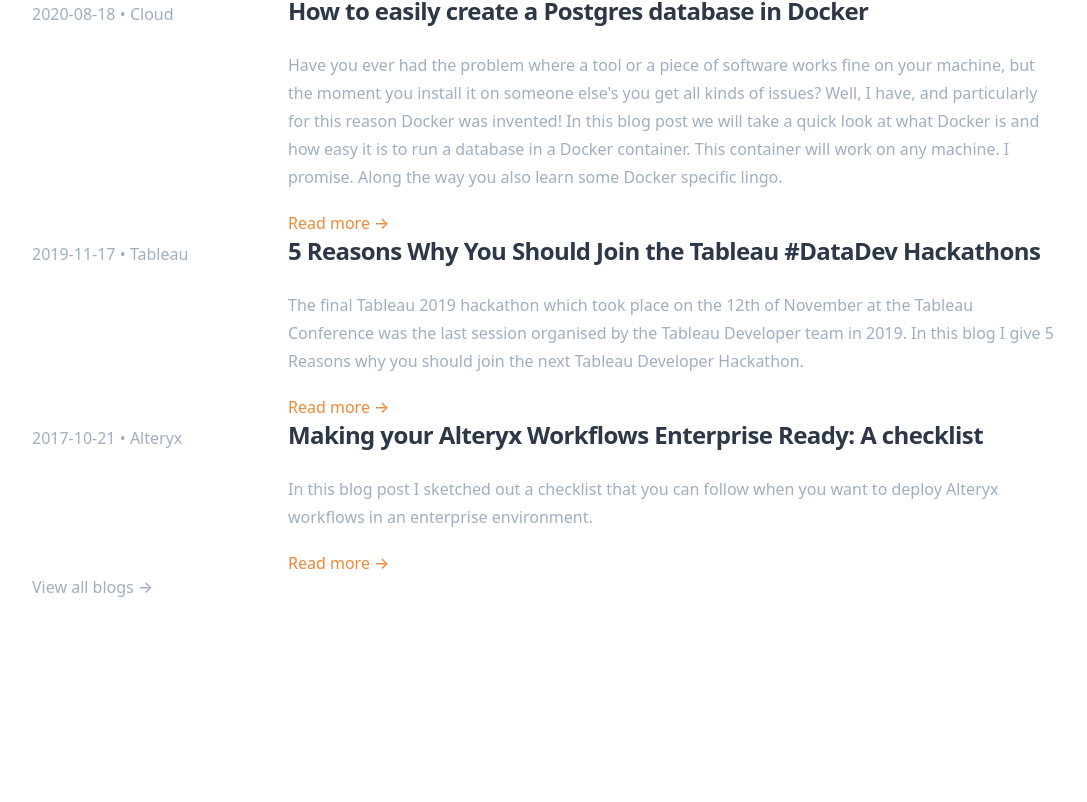
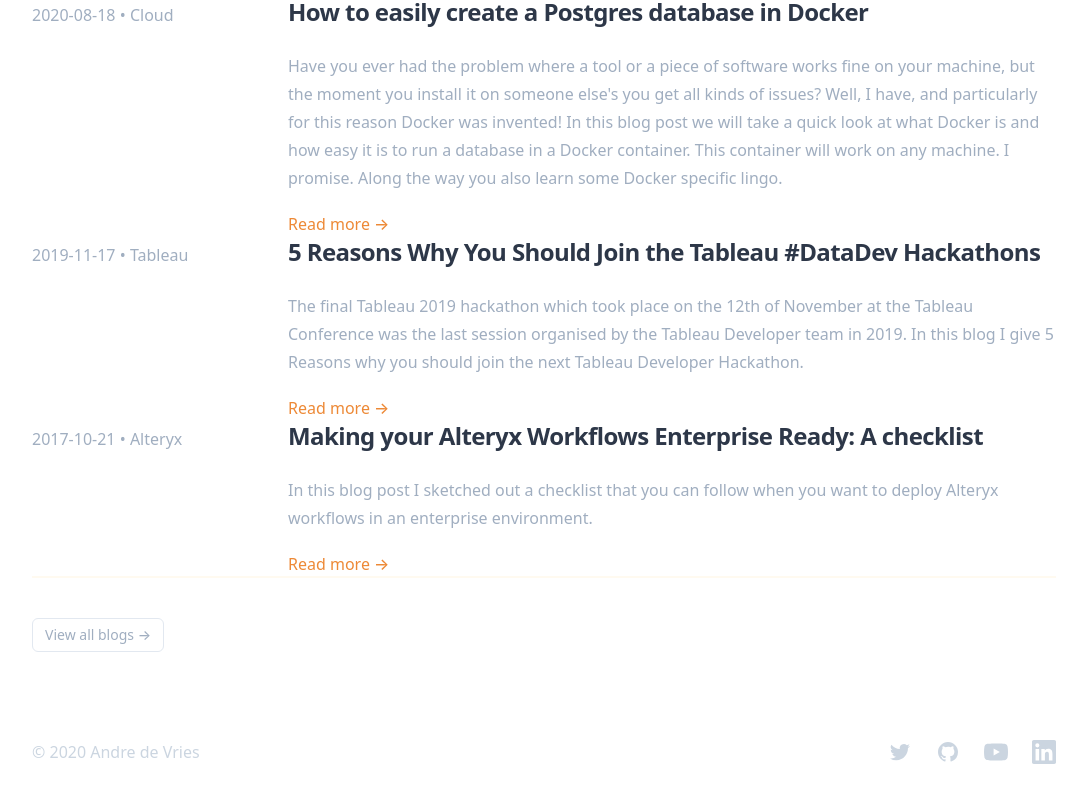
Before and after one commit to andre347/next-website-andredevriesdev, a Next.js app: page / in a window 1280 px wide. Shown: the part 254-1056 px from the top of the page, without its empty margins (96-1183 px from the left). Before the commit the page ends 853 px from the top, so only its background shows below. Built offline with nearby package versions, Linux system fonts and the light colour scheme; a web font is replaced by a local one; what @tailwindcss/ui would draw is missing.

Commit message:
Added footer and style change

```diff
--- a/components/Footer.js
+++ b/components/Footer.js
@@ -1,5 +1,71 @@
 function Footer() {
-  return <div>This is my footer</div>;
+  return (
+    <div className="max-w-screen-xl mx-auto py-12 sm: md:flex md:items-center md:justify-between">
+      <div className="flex justify-center md:order-2">
+        <a
+          href="https://twitter.com/andre347_"
+          target="__blank"
+          rel="noopener noreferrer"
+          className="ml-6 text-gray-400 hover:text-gray-500"
+        >
+          <span className="sr-only">Twitter</span>
+          <svg className="h-6 w-6" fill="currentColor" viewBox="0 0 24 24">
+            <path d="M8.29 20.251c7.547 0 11.675-6.253 11.675-11.675 0-.178 0-.355-.012-.53A8.348 8.348 0 0022 5.92a8.19 8.19 0 01-2.357.646 4.118 4.118 0 001.804-2.27 8.224 8.224 0 01-2.605.996 4.107 4.107 0 00-6.993 3.743 11.65 11.65 0 01-8.457-4.287 4.106 4.106 0 001.27 5.477A4.072 4.072 0 012.8 9.713v.052a4.105 4.105 0 003.292 4.022 4.095 4.095 0 01-1.853.07 4.108 4.108 0 003.834 2.85A8.233 8.233 0 012 18.407a11.616 11.616 0 006.29 1.84"></path>
+          </svg>
+        </a>
+        <a
+          href="https://github.com/andre347"
+          target="__blank"
+          rel="noopener noreferrer"
+          className="ml-6 text-gray-400 hover:text-gray-500"
+        >
+          <span className="sr-only">GitHub</span>
+          <svg className="h-6 w-6" fill="currentColor" viewBox="0 0 24 24">
+            <path
+              fillRule="evenodd"
+              d="M12 2C6.477 2 2 6.484 2 12.017c0 4.425 2.865 8.18 6.839 9.504.5.092.682-.217.682-.483 0-.237-.008-.868-.013-1.703-2.782.605-3.369-1.343-3.369-1.343-.454-1.158-1.11-1.466-1.11-1.466-.908-.62.069-.608.069-.608 1.003.07 1.531 1.032 1.531 1.032.892 1.53 2.341 1.088 2.91.832.092-.647.35-1.088.636-1.338-2.22-.253-4.555-1.113-4.555-4.951 0-1.093.39-1.988 1.029-2.688-.103-.253-.446-1.272.098-2.65 0 0 .84-.27 2.75 1.026A9.564 9.564 0 0112 6.844c.85.004 1.705.115 2.504.337 1.909-1.296 2.747-1.027 2.747-1.027.546 1.379.202 2.398.1 2.651.64.7 1.028 1.595 1.028 2.688 0 3.848-2.339 4.695-4.566 4.943.359.309.678.92.678 1.855 0 1.338-.012 2.419-.012 2.747 0 .268.18.58.688.482A10.019 10.019 0 0022 12.017C22 6.484 17.522 2 12 2z"
+              clipRule="evenodd"
+            ></path>
+          </svg>
+        </a>
+        <a
+          href="https://www.youtube.com/c/AndredeVries"
+          target="__blank"
+          rel="noopener noreferrer"
+          className="ml-6 text-gray-400 hover:text-gray-500"
+        >
+          <span className="sr-only">YouTube</span>
+          <svg className="h-6 w-6" fill="currentColor" viewBox="0 0 24 24">
+            <path
+              fillRule="evenodd"
+              d="M23.495 6.205a3.007 3.007 0 00-2.088-2.088c-1.87-.501-9.396-.501-9.396-.501s-7.507-.01-9.396.501A3.007 3.007 0 00.527 6.205a31.247 31.247 0 00-.522 5.805 31.247 31.247 0 00.522 5.783 3.007 3.007 0 002.088 2.088c1.868.502 9.396.502 9.396.502s7.506 0 9.396-.502a3.007 3.007 0 002.088-2.088 31.247 31.247 0 00.5-5.783 31.247 31.247 0 00-.5-5.805zM9.609 15.601V8.408l6.264 3.602z"
+              clipRule="evenodd"
+            ></path>
+          </svg>
+        </a>
+        <a
+          href="https://www.linkedin.com/in/andreelzedevries"
+          target="__blank"
+          rel="noopener noreferrer"
+          className="ml-6 text-gray-400 hover:text-gray-500"
+        >
+          <span className="sr-only">YouTube</span>
+          <svg className="h-6 w-6" fill="currentColor" viewBox="0 0 24 24">
+            <path
+              fillRule="evenodd"
+              d="M20.447 20.452h-3.554v-5.569c0-1.328-.027-3.037-1.852-3.037-1.853 0-2.136 1.445-2.136 2.939v5.667H9.351V9h3.414v1.561h.046c.477-.9 1.637-1.85 3.37-1.85 3.601 0 4.267 2.37 4.267 5.455v6.286zM5.337 7.433a2.062 2.062 0 01-2.063-2.065 2.064 2.064 0 112.063 2.065zm1.782 13.019H3.555V9h3.564v11.452zM22.225 0H1.771C.792 0 0 .774 0 1.729v20.542C0 23.227.792 24 1.771 24h20.451C23.2 24 24 23.227 24 22.271V1.729C24 .774 23.2 0 22.222 0h.003z"
+              clipRule="evenodd"
+            ></path>
+          </svg>
+        </a>
+      </div>
+      <div className="mt-8 md:mt-0 md:order-1">
+        <p className="text-center text-base leading-6 text-gray-400">
+          © {new Date().getFullYear()} Andre de Vries
+        </p>
+      </div>
+    </div>
+  );
 }
 
 export default Footer;
--- a/pages/_app.js
+++ b/pages/_app.js
@@ -4,6 +4,7 @@
 // bring in components
 import Header from "../components/Header";
 import Section from "../components/Section";
+import Footer from "../components/Footer";
 
 function App({ Component, pageProps }) {
   return (
@@ -36,6 +37,9 @@
       <Section>
         <Component {...pageProps} />
       </Section>
+      <Section>
+        <Footer />
+      </Section>
     </div>
   );
 }
--- a/pages/index.js
+++ b/pages/index.js
@@ -6,9 +6,8 @@
 import { getSortedBlogsData } from "../lib/blogs";
 
 const Home = ({ allBlogsData }) => {
-  console.log(allBlogsData.slice(0, 2));
   return (
-    <div className="divide-y divide-orange-200">
+    <div className="divide-y-2 divide-orange-100">
       <Head>
         <title>Andre de Vries</title>
       </Head>
@@ -56,15 +55,18 @@
             </article>
           </li>
         ))}
-        <div className="text-base leading-6 font-medium">
+        <div className="text-base leading-6 font-medium border-t-2 border-orange-100 py-10">
           <Link href={"/posts"}>
-            <a
-              className="text-gray-500 hover:text-gray-600"
-              aria-label={`View all blogs`}
-            >
-              View all blogs &rarr;
+            <a aria-label={`View all blogs`}>
+              <button
+                type="button"
+                className="inline-flex items-center px-3 py-2 border border-gray-300 text-sm leading-4 font-medium rounded-md text-gray-500 bg-white hover:text-gray-600 focus:outline-none focus:border-blue-300 focus:shadow-outline-blue active:text-gray-800 active:bg-gray-50 transition ease-in-out duration-150"
+              >
+                View all blogs &rarr;
+              </button>
             </a>
           </Link>
+          <span className="inline-flex rounded-md shadow-sm"></span>
         </div>
       </ul>
     </div>
--- a/pages/posts.js
+++ b/pages/posts.js
@@ -6,14 +6,25 @@
 
 function Posts({ allBlogsData }) {
   return (
-    <div>
-      {allBlogsData.map(({ title, id }) => (
-        <li>
-          <Link href={"/posts/[slug]"} as={`/posts/${id}`}>
-            <a className="text-gray-800">{title}</a>
-          </Link>
-        </li>
-      ))}
+    // <div>
+    //   {allBlogsData.map(({ title, id }) => (
+    //     <li>
+    //       <Link href={"/posts/[slug]"} as={`/posts/${id}`}>
+    //         <a className="text-gray-800">{title}</a>
+    //       </Link>
+    //     </li>
+    //   ))}
+    // </div>
+    <div className="mt-12 grid gap-5 max-w-lg mx-auto lg:grid-cols-3 lg:max-w-none">
+      <div className="flex flex-col rounded-lg shadow-lg overflow-hidden">
+        <div className="flex-shrink-0">
+          <img
+            className="h-48 w-full object-cover"
+            src="https://images.unsplash.com/photo-1496128858413-b36217c2ce36?ixlib=rb-1.2.1&ixid=eyJhcHBfaWQiOjEyMDd9&auto=format&fit=crop&w=1679&q=80"
+            alt=""
+          />
+        </div>
+      </div>
     </div>
   );
 }
@@ -23,7 +34,6 @@
 export async function getStaticProps() {
   // Get external data from the file system, API, DB, etc.
   const allBlogsData = getSortedBlogsData();
-  console.log(typeof allBlogsData);
 
   // The value of the `props` key will be
   //  passed to the `Home` component
--- a/pages/posts/[slug].js
+++ b/pages/posts/[slug].js
@@ -1,4 +1,6 @@
 import React from "react";
+import Head from "next/head";
+
 import fs from "fs";
 import path from "path";
 import ReactMarkdown from "react-markdown/with-html";
@@ -11,6 +13,9 @@
       className="divide-y xl:divide-y-0 divide-orange-200 xl:grid xl:grid-cols-4 xl:col-gap-6 pb-16 xl:pb-20"
       style={{ gridTemplateRows: "auto 1fr" }}
     >
+      <Head>
+        <title>{frontmatter.title} - Andre de Vries</title>
+      </Head>
       <div className="pt-6 pb-10 xl:pt-11 xl:border-b xl:border-orange-200">
         I can put more content here! And I need to remove the title from the
         markdown files
```
Also changed, not shown: 1 other file (tests, documents, lock files or other folders).
